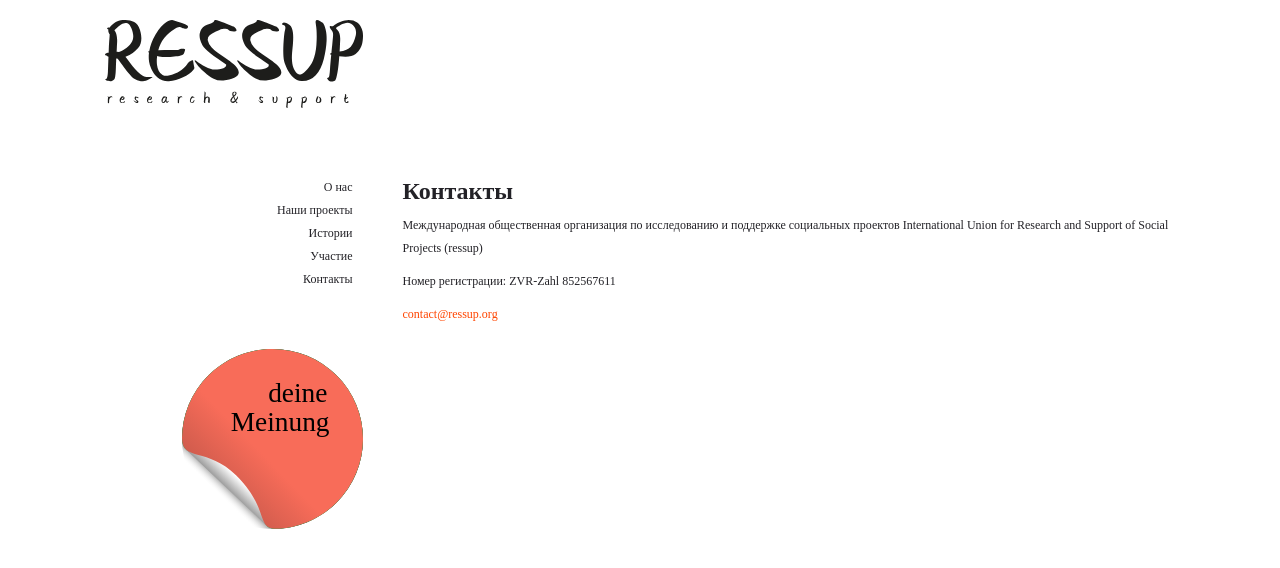
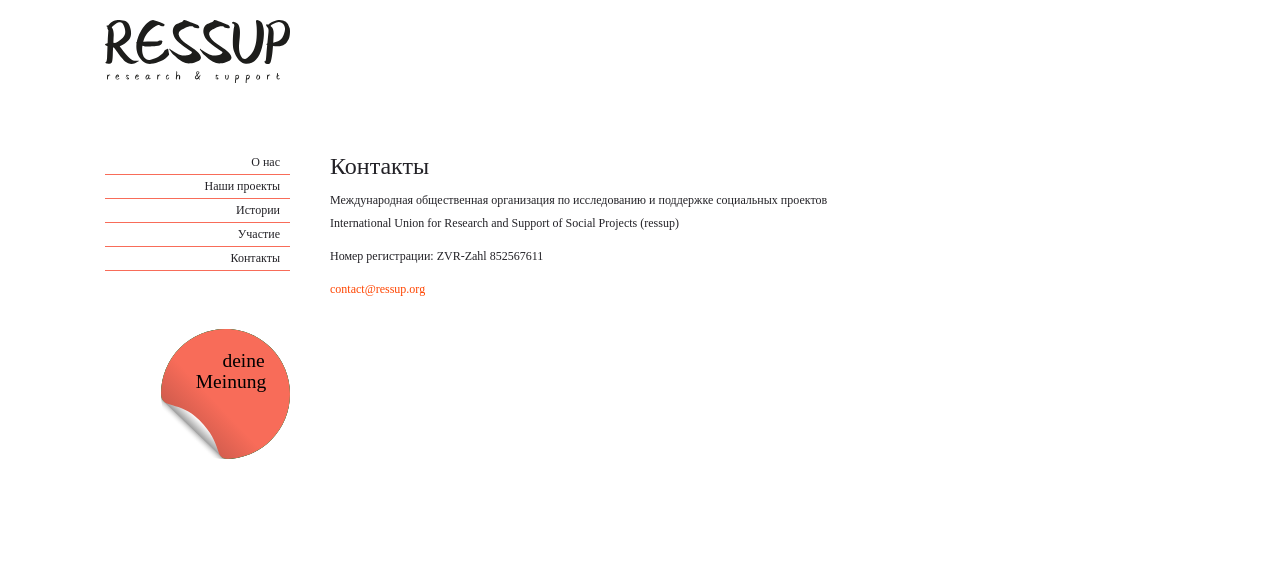
Before and after one commit to AzatOmarov/ressup, a React (Create React App) app: page /contacts in a window 1280 px wide. Shown: the top 568 px of the page. Built offline with nearby package versions, Linux system fonts and the light colour scheme.

Commit message:
Change CSS of Navigation

```diff
--- a/src/assets/styles/_about.scss
+++ b/src/assets/styles/_about.scss
@@ -4,7 +4,7 @@
     justify-content: center;
     text-align: center;
     position: relative;
-    top: 157px;
+    top: 132px;
 
     a{
         color: orangered;
--- a/src/assets/styles/_join.scss
+++ b/src/assets/styles/_join.scss
@@ -4,7 +4,7 @@
     justify-content: center;
     text-align: center;
     position: relative;
-    top: 157px;
+    top: 132px;
 
     a{
         color: orangered;
--- a/src/assets/styles/_navigation.scss
+++ b/src/assets/styles/_navigation.scss
@@ -20,7 +20,7 @@
 
     .navigation{
       font-size: 0px;
-      flex: 1 1 0;
+      flex: 0 1 225px;
       &__logo{
         width: 100%;
         padding-bottom: 60px;
@@ -55,11 +55,36 @@
       &__link-item{
         padding-right: 10px;
         padding-left: 10px;
+        border-bottom: 1px solid #F86C59;
       }
 
       a{
         color: #232227;
         text-decoration: none;
+      }
+      a:hover {
+        border-bottom: 1px solid #F86C59;
+      }
+    }
+
+    .navigation-links-hovered{
+      font-size: 12px;
+      display: flex;
+      flex-direction: column;
+      text-align: right;
+      flex: 1 1 0;
+      cursor: pointer;
+      // width: -webkit-fill-available;
+      &__link-item{
+        cursor: pointer;
+        padding-right: 10px;
+        padding-left: 10px;
+      }
+
+      a{
+        color: #232227;
+        text-decoration: none;
+        cursor: pointer;
       }
       a:hover {
         border-bottom: 1px solid #F86C59;
--- a/src/assets/styles/_projects.scss
+++ b/src/assets/styles/_projects.scss
@@ -4,7 +4,7 @@
     justify-content: center;
     text-align: center;
     position: relative;
-    top: 157px;
+    top: 132px;
 
     a{
         color: orangered;
--- a/src/assets/styles/contacts.scss
+++ b/src/assets/styles/contacts.scss
@@ -1,10 +1,10 @@
 .contacts{
     height: max-content;
-    flex: 3 1 0;
+    flex: 0 1 50%;
     justify-content: center;
     text-align: center;
     position: relative;
-    top: 157px;
+    top: 132px;
 
     a{
         color: orangered;
@@ -14,7 +14,7 @@
     h4{
         color: #232227;
         text-align: left;
-        font-weight: bold;
+        font-weight: 500;
     }
 
     hr{
--- a/src/container/Navigation.jsx
+++ b/src/container/Navigation.jsx
@@ -6,18 +6,38 @@ import {
 import logo from '../assets/img/logo.svg';
 import deineMeinung from '../assets/img/deineMeinung.svg';
 
-const Navigation = ({ children }) => (
+
+class Navigation extends React.Component {
+  constructor() {
+    super();
+    this.state = {
+      isHovered: false,
+    };
+  }
+
+  onMouseEnter = () => {
+    this.setState({ isHovered: true });
+  }
+
+  onMouseLeave = () => {
+    this.setState({ isHovered: false });
+  }
+
+  render() {
+    const { isHovered } = this.state;
+    console.info(this.state);
+    return (
       <div className="container">
         <div className="navigation">
           <img src={logo} alt="logo" className="navigation__logo" />
           <Navbar>
-        <div className="navigation-links">
-          <Link to="/about" className="navigation-links__link-item">О нас</Link>
-          <Link to="/projects" className="navigation-links__link-item">Наши проекты</Link>
-          <Link to="/story-list" className="navigation-links__link-item">Истории</Link>
-          {/* <Link to="/join" className="navigation-links__link-item">Опросник</Link> */}
-          <Link to="/join" className="navigation-links__link-item">Участие</Link>
-          <Link to="/contacts" className="navigation-links__link-item">Контакты</Link>
+            <div className={isHovered ? 'navigation-links-hovered' : 'navigation-links'} onMouseEnter={this.onMouseEnter} onMouseLeave={this.onMouseLeave}>
+              <Link to="/about" className={isHovered ? 'navigation-links-hovered__link-item' : 'navigation-links__link-item'}>О нас</Link>
+              <Link to="/projects" className={isHovered ? 'navigation-links-hovered__link-item' : 'navigation-links__link-item'}>Наши проекты</Link>
+              <Link to="/story-list" className={isHovered ? 'navigation-links-hovered__link-item' : 'navigation-links__link-item'}>Истории</Link>
+              {/* <Link to="/join" className={isHovered ? 'navigation-links-hovered__link-item' : 'navigation-links__link-item'}>Опросник</Link> */}
+              <Link to="/join" className={isHovered ? 'navigation-links-hovered__link-item' : 'navigation-links__link-item'}>Участие</Link>
+              <Link to="/contacts" className={isHovered ? 'navigation-links-hovered__link-item' : 'navigation-links__link-item'}>Контакты</Link>
               <Link to="/" />
             </div>
           </Navbar>
@@ -28,9 +48,11 @@ const Navigation = ({ children }) => (
             <img src={deineMeinung} alt="deineMeinung" />
           </div>
         </div>
-    {children}
+        {this.props.children}
 
       </div>
     );
+  }
+}
 
 export default Navigation;
```
Lines whose indentation alone changed are shown as unchanged.
